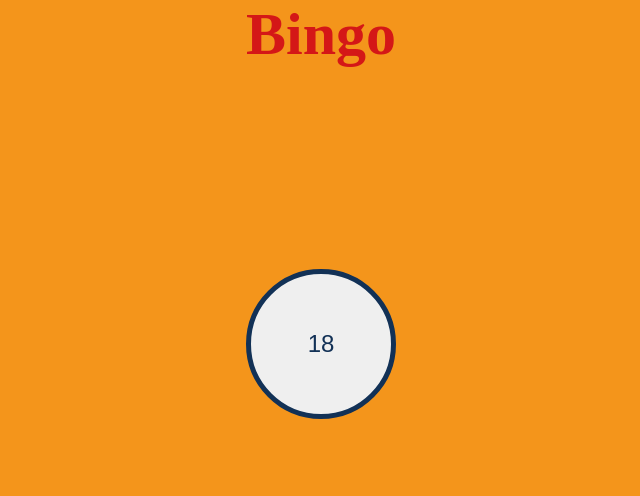
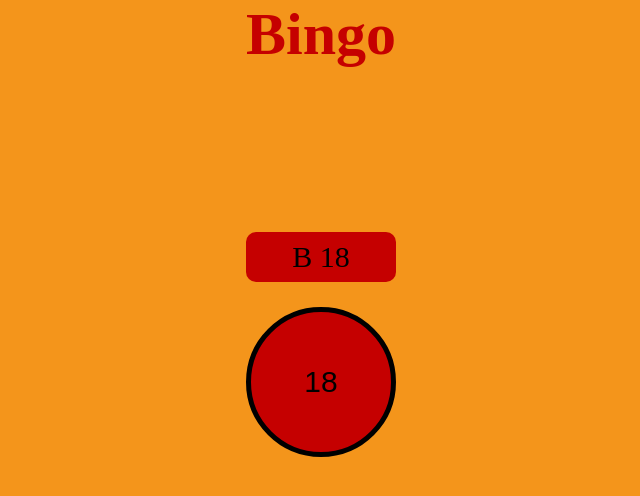
Before and after one commit to JeffersonPorras/juegoBingo, a plain HTML site: page index.html in a window 1280 px wide. Both pictures are taken after a click on the button "Sacar Número". Shown: the whole page, without its empty margins (319-959 px from the left). Drawn offline with Linux system fonts and the light colour scheme.

Commit message:
ubicando numero entre rango de letras y mostrando el resultado de numero mas su letra correspondiente

```diff
--- a/index.html
+++ b/index.html
@@ -15,6 +15,9 @@
         <section class="section-carton__jugador"></section>
         <section class="section-boton">
             <div>
+                <div id="resultadoNumeroAleatorio">
+                    <p id="resultadoDeLetraYNumero"></p>
+                </div>
                 <button class="boton-aleatorio" onclick="mostrarNumeroAleatorio()">
                     <p id="numeroElegido">Sacar Número</p>
                 </button>
--- a/index.js
+++ b/index.js
@@ -1,4 +1,5 @@
 const numeroElegidoBalotera = document.getElementById('numeroElegido')
+const letraCorrespondienteAlNumero = document.getElementById('resultadoDeLetraYNumero')
 let numeroAleatoriosAlmacenados = []
 
 
@@ -14,11 +15,30 @@ function mostrarNumeroAleatorio() {
     console.log(numeroAleatorio);
     numeroAleatoriosAlmacenados.push(numeroAleatorio)
     mostrarNumeroElegido(numeroAleatorio)
+    MostrarLetraCorrespondienteANumero(numeroAleatorio)
 }
 
 function mostrarNumeroElegido(resultado){
     numeroElegidoBalotera.innerHTML = resultado
   }
+  function mostrarLetraConNumero(resultado){
+    letraCorrespondienteAlNumero.innerHTML = resultado
+  }
 function generarNumeroAleatorio(min, max) {
     return Math.floor(Math.random() * (max - min + 1) + min);
   }
+
+function MostrarLetraCorrespondienteANumero(numero) {
+  if (numero <= 20) {
+    mostrarLetraConNumero(`B ${numero}`)
+  }else if(numero > 21 && numero <= 40){
+    mostrarLetraConNumero(`I ${numero}`)
+  }else if(numero > 41 && numero <= 60){
+    mostrarLetraConNumero(`N ${numero}`)
+  }else if(numero > 61 && numero <= 80){
+    mostrarLetraConNumero(`G ${numero}`)
+  }else{
+    mostrarLetraConNumero(`O ${numero}`)
+  }
+
+}
--- a/style.css
+++ b/style.css
@@ -7,7 +7,9 @@ html{
     font-size: 62.5%;
 }
 :root{
-    --primary-color: #f4951b
+    --primary-color: #f4951b;
+    --segundo-color: #c50000;
+    --color-texto: black;
 }
 
 body{
@@ -20,7 +22,7 @@ header{
 }
 h1{
     font-size: 6rem;
-    color: rgb(212, 23, 23);
+    color: var(--segundo-color);
 }
 main{
     display: flex;
@@ -36,6 +38,19 @@ main{
     justify-content: center;
     align-items: center;
 }
+#resultadoNumeroAleatorio{
+    width: 100%;
+    height: 50px;
+    display: flex;
+    background-color: var(--segundo-color);
+    margin-bottom: 25px;
+    border-radius: 10px;
+    font-size: 3rem;
+    text-align: center;
+    align-items: center;
+    justify-content: center;
+    color: var(--color-texto);
+}
 .boton-aleatorio{
     width: 150px;
     height: 150px;
@@ -43,7 +58,8 @@ main{
     justify-content: center;
     align-items: center;
     border-radius: 50%;
-    border: 5px solid #123156;
-    font-size: 2.4rem;
-    color: #123156;
+    border: 5px solid black;
+    font-size: 3rem;
+    color: var(--color-texto);
+    background-color: var(--segundo-color);
 }
```
